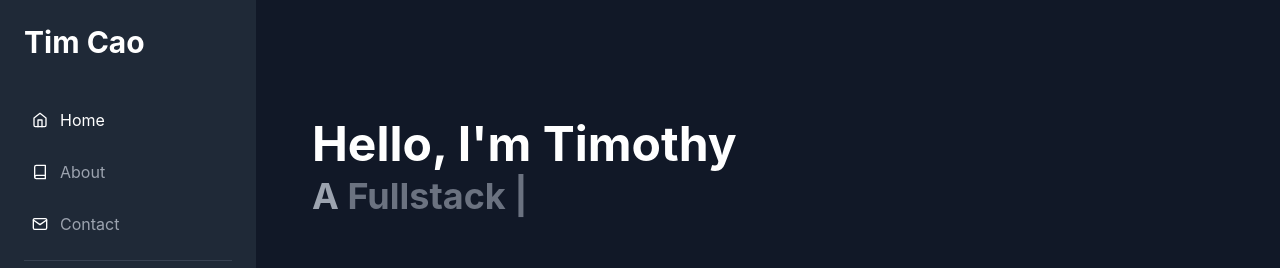
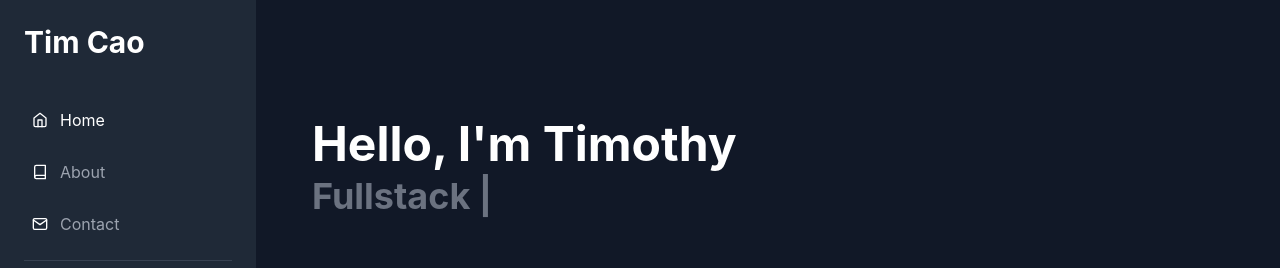
Before and after one commit to Timothy-Cao/Timothy-Cao.github.io, a React (Create React App) app: page /blogs/board-games in a window 1280 px wide. Shown: the top 268 px of the page. Built offline with nearby package versions, Linux system fonts and the light colour scheme.

Commit message:
updated formating

```diff
--- a/src/pages/About.js
+++ b/src/pages/About.js
@@ -52,6 +52,8 @@ const About = () => {
               <p>
                 To stay fit I usually gravitate towards raquet sports and rock climbing although I enjoy all sports. My hobbies also include composition, piano, boardgames and videogames. I love a good discussion in philosophy, STEM or anything related to my hobbies but I most of all I love to learn about other's experiences and mastery.
                 <br />
+                </p>
+                <p>
                 Oh yeah, and back in Canada, I have a pet rabbit. Pudding is of unknown age but she hates vacuums and she's a lil chonker. (4 kg)
               </p>
               <br />
--- a/src/pages/Home.js
+++ b/src/pages/Home.js
@@ -186,7 +186,7 @@ const Home = () => {
             Hello, I'm Timothy
             <br />
             <span className="text-gray-400 text-4xl">
-              A{" "}
+              {" "}
               <span>
                 <span ref={textRef} className="text-gray-500"></span>
                 <span ref={cursorRef} className="text-gray-500">|</span>
```
